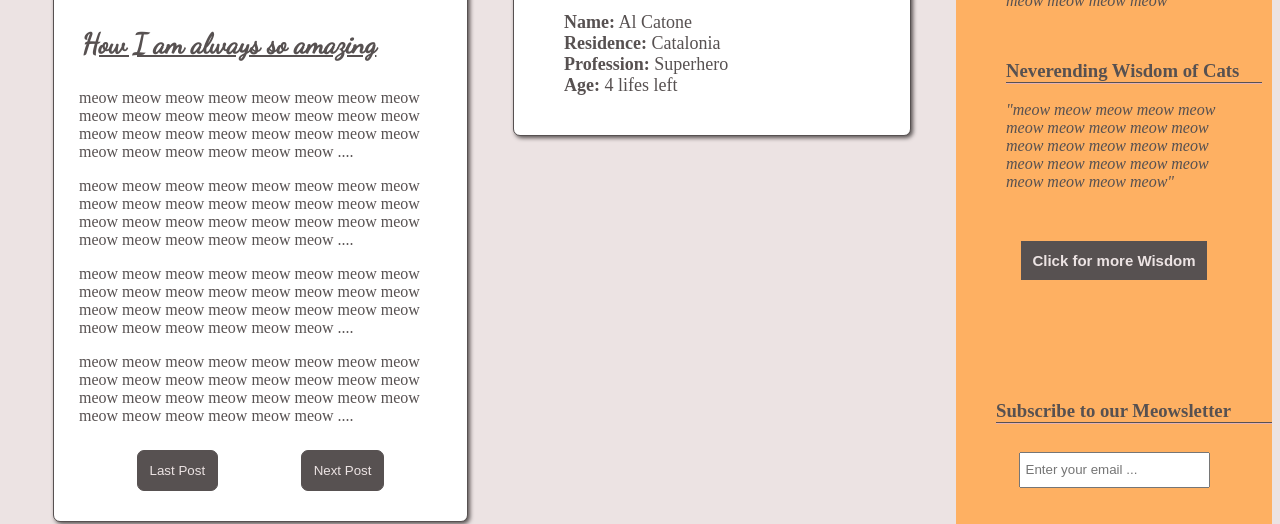
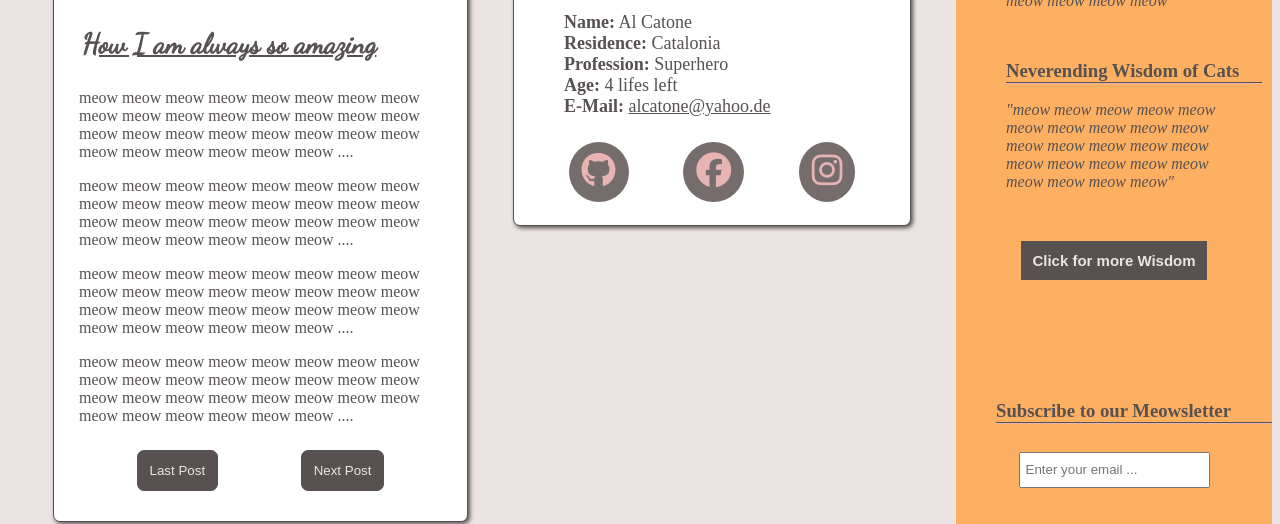
Before and after one commit to psyjulga/blogpost-project, a plain HTML site: page blogpost.html in a window 1280 px wide. Shown: the part 459-983 px from the top of the page. Drawn offline with Linux system fonts and the light colour scheme.

Commit message:
added social media links

```diff
--- a/blogpost.html
+++ b/blogpost.html
@@ -5,6 +5,10 @@
     <meta http-equiv="X-UA-Compatible" content="IE=edge" />
     <meta name="viewport" content="width=device-width, initial-scale=1.0" />
     <title>My Meow Blog | 🐞Ladybug💃</title>
+    <script
+      src="https://kit.fontawesome.com/e84f0355aa.js"
+      crossorigin="anonymous"
+    ></script>
     <link
       href="https://fonts.googleapis.com/css2?family=Dancing+Script&display=swap"
       rel="stylesheet"
@@ -74,10 +78,22 @@
               <li><span class="spec">Residence:</span> Catalonia</li>
               <li><span class="spec">Profession:</span> Superhero</li>
               <li><span class="spec">Age:</span> 4 lifes left</li>
+              <li><span class="spec">E-Mail: </span><a href="mailto:alcatone@yahoo.de"
+                        class="email-link">alcatone@yahoo.de</a></li>
             </ul>
-          </div>
+        <div class="social-media">
+        <a
+          href="https://github.com/psyjulga"
+          target="_blank"><i class="fab fa-github"></i></a>
+        <a
+          href="https://www.facebook.com/julia.bestgen.7"
+          target="_blank"><i class="fab fa-facebook"></i></a>
+        <a href="#" target="_blank"
+          ><i class="fab fa-instagram"></i
+        ></a>
         </div>
-      </main>
+      </div>
+     </main>
       <aside>
         <div class="cite">
           <h3>Wisdom of Cats</h3>
--- a/style/blogpost.css
+++ b/style/blogpost.css
@@ -44,7 +44,7 @@
 }
 
 #author {
-  height: 440px;
+  height: 530px;
 }
 
 #author h2 {
@@ -66,3 +66,31 @@
 #author ul .spec {
   font-weight: bold;
 }
+
+#author ul li a {
+  display: inline;
+  color: #575151;
+}
+
+#author ul li a:hover {
+  color: #feb062;
+}
+
+#author .social-media {
+  display: flex;
+  justify-content: space-evenly;
+  margin-top: 25px;
+}
+
+#author .social-media a {
+  font-size: 35px;
+  padding: 10px 13px;
+  border-radius: 50%;
+  background-color: #756c6c;
+  color: #e7b3b3;
+  transition: all 300ms ease-in-out;
+}
+
+#author .social-media a:hover {
+  color: #feb062;
+}
```
